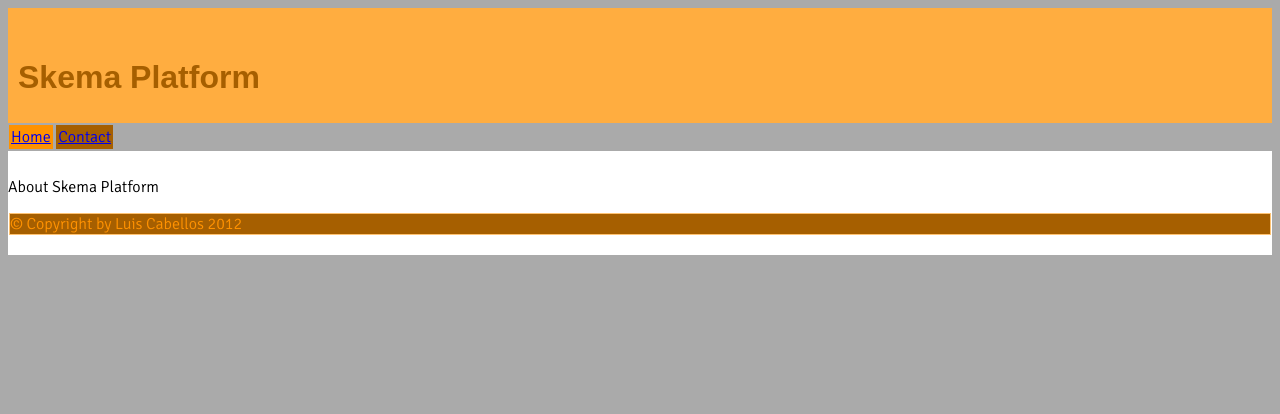
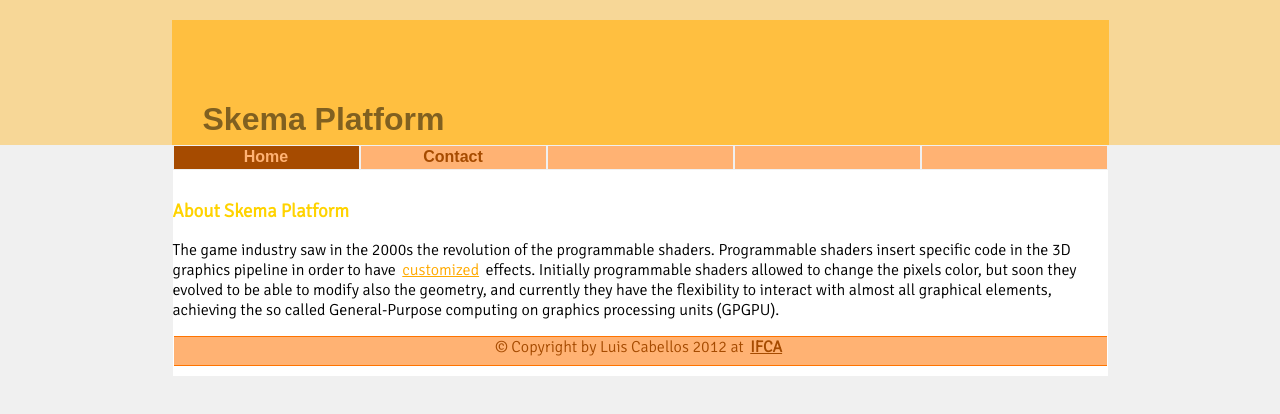
Before and after one commit to SkemaPlatform/skemaplatform.github.com, a plain HTML site: page index.html in a window 1280 px wide. Drawn offline with Linux system fonts and the light colour scheme; a web font is replaced by a local one.

Commit message:
inner style

```diff
--- a/index.html
+++ b/index.html
@@ -20,18 +20,29 @@
 </head>
 
 <body>
+  <div id="topbg"></div>
   <div>
     <header>
       <h1>Skema Platform</h1>
     </header>
-    <nav>
-      <p class="selected"><a href="/">Home</a></p>
-      <p><a href="/contact">Contact</a></p>
-    </nav>
+      <ul id="menu">
+      	<li><a class="selected" href="/">Home</a></li>
+        <li><a href="/contact">Contact</a></li>
+        <li> </li>
+        <li> </li>
+        <li> </li>
+      </ul>
 
     <div class="main">
-    <p>About Skema Platform</p>
-    <footer><p>&copy; Copyright  by Luis Cabellos 2012</p></footer>
+    <h3 class="ttl">About Skema Platform</h3>
+    <p>The game industry saw in the 2000s the revolution of the programmable
+shaders. Programmable shaders insert specific code in the 3D graphics pipeline
+in order to have <a href="#">customized</a> effects. Initially programmable shaders allowed to change the
+pixels color, but soon they evolved to be able to modify also the geometry, and
+currently they have the flexibility to interact with almost all graphical
+elements, achieving the so called General-Purpose computing on graphics
+processing units (GPGPU).</p>
+    <footer><p>&copy; Copyright  by Luis Cabellos 2012 at <a href="http://www.ifca.es">IFCA</a></p></footer>
     </div>
   </div>
 </body>
--- a/style.css
+++ b/style.css
@@ -1,71 +1,158 @@
-.primary-1 { background-color: #FF9200 }
-.primary-2 { background-color: #BF8230 }
-.primary-3 { background-color: #A65F00 }
-.primary-4 { background-color: #FFAD40 }
-.primary-5 { background-color: #FFC373 }
+/*http://colorschemedesigner.com/#0X51Tw0w0w0w0*/
+.primary-1 { background-color: #FFAA00 }
+.primary-2 { background-color: #BF8F30 }
+.primary-3 { background-color: #A66F00 }
+.primary-4 { background-color: #FFBF40 }
+.primary-5 { background-color: #FFD073 }
 
-.complement-1 { background-color: #0B61A4 }
-.complement-2 { background-color: #25567B }
-.complement-3 { background-color: #033E6B }
-.complement-4 { background-color: #3F92D2 }
-.complement-5 { background-color: #66A3D2 }
+.secondary-a-1 { background-color: #FFD300 }
+.secondary-a-2 { background-color: #BFA730 }
+.secondary-a-3 { background-color: #A68900 }
+.secondary-a-4 { background-color: #FFDE40 }
+.secondary-a-5 { background-color: #FFE773 }
 
-.debub_border{
+.secondary-b-1 { background-color: #FF7400 }
+.secondary-b-2 { background-color: #BF7130 }
+.secondary-b-3 { background-color: #A64B00 }
+.secondary-b-4 { background-color: #FF9640 }
+.secondary-b-5 { background-color: #FFB273 }
+
+.debug{
 	border:1px dotted #00FF00;
 }
 
 body {
 	font-family:'Signika', sans-serif;
-	background-color:#AAAAAA;
+	background-color:#F0F0F0;
+	padding:0px;
+	margin:0px;
+}
+
+#topbg {
+	background-color:#FFBF40;
+	opacity: 0.5;
+	border:1px dotted #FFBF40;
+	position:absolute;
+	top:0;
+	left:0;
+	height: 143px;
+	width: 100%;
 }
 
 header {
 	font-family:'Gentium Basic', sans-serif;
-	background-color:#FFAD40;
-	color:#A65F00;
-	padding-top:30px;
-	padding-bottom:5px;
-	padding-left:10px;
-	padding-right:10px;
-	margin:0px;
+	background-color:#FFBF40;
+	margin: 20px auto 0px auto;
+	padding:0px;
+	width: 935px;
+	height: 123px;
+	border:1px dotted #FFBF40;
 }
 
-nav {
-	background-color:#AAAAAA;
-	margin:2px 1px;
-	padding:2px 0px;
+header h1{
+	margin:80px 30px 0px 30px;
 }
 
-nav p{
-	background-color:#A65F00;
-	list-style:none;
-	display:inline;
-	margin:0px;
-	padding:2px;
+#menu{
+	font-family:'Gentium Basic', sans-serif;
+	font-weight:bold;
+	background-color:#F0F0F0;
+	list-style-type: none;
+	display:block;
+	margin: 0px auto;
+	padding: 0px;
+	width: 935px;
+	height: 25px;
 }
 
-nav p:hover{
-	background-color: #FF9200;
+#menu li{
+	background-color: #FFB273;
+	width: 185px;
+	text-align:center;
+	float:left;
+	margin: 1px;
+	padding: 0px;
+	height: 23px;
 }
 
-nav .selected{
-	background-color: #FF9200;
+#menu a{
+	color: #A64B00;
+	text-decoration: none;
+	display: block;
+	padding: 2px 0px 0px 0px;
+	width: 185px;
+	height: 21px;
+	text-align:center;
+}
+
+#menu a.selected{
+	background-color: #A64B00;
+	color: #FFB273;
+	text-decoration: none;
+}
+
+#menu a:hover{
+	background-color: #A64B00;
+	color: #FFB273;
 }
 
 div .main {
 	background-color: #FFFFFF;
+	width: 935px;
+	margin:0px auto;
 	padding:10px 0px;
 }
 
-footer {
-	background-color: #A65F00;
-	color: #FF9200;
-	border: 1px solid #FFC373;
-	margin: 10px 1px;
-	padding: 0px;
+.ttl{
+	color: #FFD300;
 }
 
-footer p{
+div .main a{
+	color: #FA0;
+	padding: 2px 3px;
+}
+
+div .main a:hover{
+	background-color: #FA0;
+	color: #FFE773;
+}
+
+div .left {
+	float: left;
+	width: 380px;
+	padding: 10px 20px;
+	border-right: 1px dotted;
+}
+
+div .rigth {
+	float: right;
+	width: 470px;
+	padding: 10px 20px;
+}
+
+div .cleaner{
+	clear: both;
+	height: 1px;
+}
+
+footer {
+	background-color: #FFB273;
+	color: #A64B00;
+	text-align: center;
+	width: 933px;
+	height: 28px;
+	margin: 0px auto;
+	padding: 0px;
+	border-top: 1px solid #FF7400;
+	border-bottom: 1px solid #FF7400;
+}
+
+div .main footer a{
+	font-weight: bold;
+	color: #A64B00;
+}
+
+div .main footer p{
 	margin: 0px;
 	padding: 0px;
 }
```
